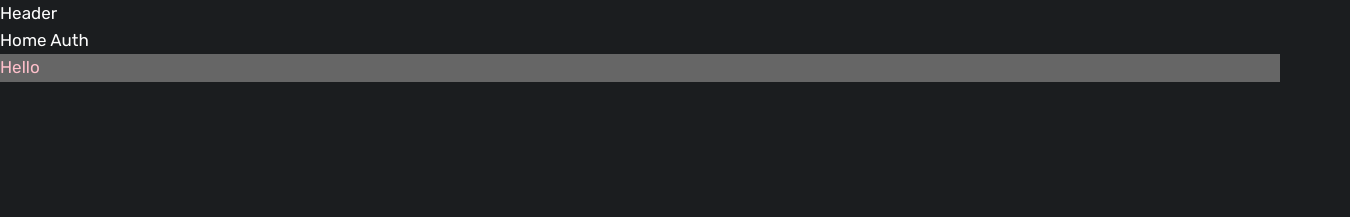
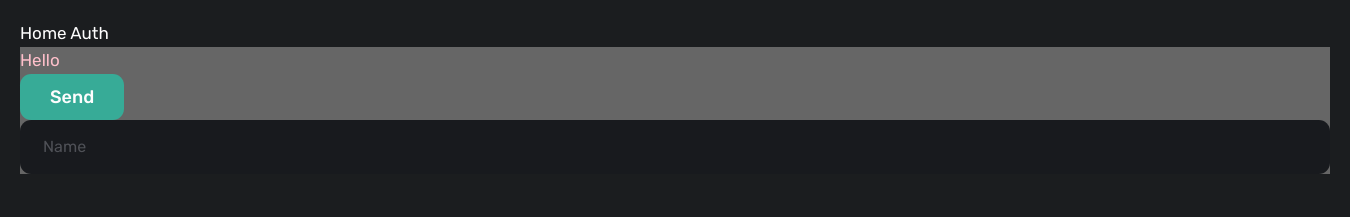
Before and after one commit to SherzodAli/ferro-bank, a website built with webpack: page src/index.html in a window 1280 px wide. Shown: the whole page, 1350 px wide, since content can reach past the window. Built offline with nearby package versions, Linux system fonts and the light colour scheme.

Commit message:
adding ui component: button and field

```diff
--- /dev/null
+++ b/src/components/layout/header/header.component.js
@@ -0,0 +1,12 @@
+import ChildComponent from '@/core/component/child.component'
+import renderService from '@/core/services/render.service'
+
+import styles from './header.module.scss'
+import template from './header.template.html'
+
+export class Header extends ChildComponent {
+	render() {
+		this.element = renderService.htmlToElement(template, [], styles)
+		return this.element
+	}
+}
--- /dev/null
+++ b/src/components/layout/header/header.module.scss
@@ -0,0 +1,11 @@
+@import '@/styles/mixins';
+
+.header {
+	@include flex-horizontal-center;
+	justify-content: space-between;
+
+	.right-side {
+		@include flex-horizontal-center;
+		gap: 20px;
+	}
+}
--- /dev/null
+++ b/src/components/layout/header/header.template.html
@@ -0,0 +1,6 @@
+<header class="header">
+	<nav>
+		<a href="/">Home</a>
+		<a href="/auth">Auth</a>
+	</nav>
+</header>
--- a/src/components/layout/layout.component.js
+++ b/src/components/layout/layout.component.js
@@ -1,25 +1,28 @@
-export class Layout {
+import ChildComponent from '@/core/component/child.component'
+import { $F } from '@/core/fquery/fquery.lib'
+import renderService from '@/core/services/render.service'
+
+import styles from './layout.module.scss'
+import template from './layout.template.html'
+
+import { Header } from './header/header.component'
+
+export class Layout extends ChildComponent {
 	constructor({ router, children }) {
+		super()
 		this.router = router
 		this.children = children
 	}
 
 	render() {
-		const headerHTML = `
-			<header>
-				Header
-				<nav>
-					<a href="/">Home</a>
-					<a href="/auth">Auth</a>
-				</nav>
-			</header>
-		`
+		this.element = renderService.htmlToElement(template, [], styles)
 
-		return `
-			${headerHTML}
-			<main>
-				${this.children}
-			</main>
-		`
+		const mainElement = $F(this.element).find('main')
+
+		const contentContainer = $F(this.element).find('#content')
+		contentContainer.append(this.children)
+
+		mainElement.before(new Header().render()).append(contentContainer.element)
+		return this.element
 	}
 }
--- /dev/null
+++ b/src/components/layout/layout.module.scss
@@ -0,0 +1,6 @@
+.layout {
+	padding: 20px;
+	min-width: 1350px;
+	margin: 0 auto;
+	position: relative;
+}
--- /dev/null
+++ b/src/components/layout/layout.template.html
@@ -0,0 +1,6 @@
+<section class="layout">
+	<main>
+		<div class="notification" id="notification"></div>
+		<div id="content"></div>
+	</main>
+</section>
--- a/src/components/screens/home/home.component.js
+++ b/src/components/screens/home/home.component.js
@@ -1,6 +1,9 @@
 import { BaseScreen } from '@/core/component/base-screen.component'
 import { $F } from '@/core/fquery/fquery.lib'
 import renderService from '@/core/services/render.service'
+
+import { Button } from '@/components/ui/button/button.component'
+import { Field } from '@/components/ui/field/field.component'
 
 import styles from './home.module.scss'
 import template from './home.template.html'
@@ -11,10 +14,25 @@ export class Home extends BaseScreen {
 	}
 
 	render() {
-		const element = renderService.htmlToElement(template, [], styles)
+		const button = new Button({
+			children: 'Send',
+			onClick: () => alert('Hey'),
+			variant: 'green'
+		})
+		const input = new Field({
+			name: 'Test',
+			placeholder: 'Name',
+			variant: 'green',
+			type: 'text',
+			value: ''
+		})
+		const element = renderService.htmlToElement(
+			template,
+			[button, input],
+			styles
+		)
 
 		$F(element).find('h1').css('color', 'pink')
-
-		return element.outerHTML
+		return element
 	}
 }
--- /dev/null
+++ b/src/components/ui/button/button.component.js
@@ -0,0 +1,27 @@
+import ChildComponent from '@/core/component/child.component'
+import { $F } from '@/core/fquery/fquery.lib'
+import renderService from '@/core/services/render.service'
+
+import styles from './button.module.scss'
+import template from './button.template.html'
+
+export class Button extends ChildComponent {
+	constructor({ children, onClick, variant }) {
+		super()
+		if (!children) throw new Error('Children field is empty')
+
+		this.children = children
+		this.onClick = onClick
+		this.variant = variant
+	}
+
+	render() {
+		this.element = renderService.htmlToElement(template, [], styles)
+
+		$F(this.element).html(this.children).click(this.onClick)
+
+		if (this.variant) $F(this.element).addClass(styles[this.variant])
+
+		return this.element
+	}
+}
--- /dev/null
+++ b/src/components/ui/button/button.module.scss
@@ -0,0 +1,38 @@
+@import '@/styles/variables';
+@import '@/styles/mixins';
+
+.button {
+	@include transition(background-color);
+	background-color: $gray;
+	color: $white;
+	border-radius: $radius;
+	padding: 12px 30px;
+	font-size: 18px;
+	font-weight: 500;
+	text-transform: capitalize;
+
+	&:disabled {
+		cursor: not-allowed;
+		pointer-events: none;
+	}
+
+	&:hover {
+		background-color: lighten($gray, 3%);
+	}
+
+	&.green {
+		background-color: rgba($secondary, 50%);
+
+		&:hover {
+			background-color: rgba($secondary, 80%);
+		}
+	}
+
+	&.purple {
+		background-color: rgba($primary, 40%);
+
+		&:hover {
+			background-color: rgba($primary, 70%);
+		}
+	}
+}
--- /dev/null
+++ b/src/components/ui/button/button.template.html
@@ -0,0 +1 @@
+<button class="button"></button>
--- /dev/null
+++ b/src/components/ui/field/field.component.js
@@ -0,0 +1,39 @@
+import ChildComponent from '@/core/component/child.component'
+import { $F } from '@/core/fquery/fquery.lib'
+import renderService from '@/core/services/render.service'
+
+import styles from './field.module.scss'
+import template from './field.template.html'
+
+export class Field extends ChildComponent {
+	constructor({ placeholder, type = 'text', value = '', name, variant }) {
+		super()
+
+		if (!name) throw new Error('Please fill field "name"')
+
+		this.placeholder = placeholder
+		this.type = type
+		this.value = value
+		this.name = name
+		this.variant = variant
+	}
+
+	render() {
+		this.element = renderService.htmlToElement(template, [], styles)
+
+		const isInputNumber = this.type === 'number'
+		const isInputCreditCard = this.variant === 'credit-card'
+
+		const inputElement = $F(this.element).find('input').input({
+			placeholder: this.placeholder,
+			type: this.type,
+			value: this.value,
+			name: this.name
+		})
+
+		if (isInputNumber) inputElement.numberInput()
+		if (isInputCreditCard) inputElement.creditCardInput()
+
+		return this.element
+	}
+}
--- /dev/null
+++ b/src/components/ui/field/field.module.scss
@@ -0,0 +1,16 @@
+@import '@/styles/variables';
+@import '@/styles/mixins';
+
+.field {
+	@include transition(border-color);
+	background-color: $gray;
+	border-radius: $radius;
+	border: 1px solid transparent;
+	padding: 12px 20px;
+	margin-bottom: 1.3rem;
+	display: block;
+
+	&:focus-within {
+		border-color: rgba($primary, 0.5);
+	}
+}
--- /dev/null
+++ b/src/components/ui/field/field.template.html
@@ -0,0 +1,3 @@
+<label class="field">
+	<input>
+</label>
--- a/src/core/fquery/fquery.lib.js
+++ b/src/core/fquery/fquery.lib.js
@@ -1,3 +1,5 @@
+import { formatCardNumberWithDashes } from '@/utils/format/format-card-number'
+
 /**
  * Better approach to work with DOM elements.
  * Modern version of JQuery.
@@ -21,6 +23,8 @@ class FQuery {
 		throw new Error('Invalid selector type')
 	}
 
+	/* FIND */
+
 	/**
 	 * Finds the first element with the specified selector
 	 * within the element scope.
@@ -28,11 +32,132 @@ class FQuery {
 	 * @returns {FQuery}
 	 */
 	find(selector) {
-		const element = new FQuery(this.element.querySelector(selector))
+		const element = this.element.querySelector(selector)
 		if (!element) throw new Error(`Element ${selector} not found!`)
 
-		return element
+		return new FQuery(element)
 	}
+
+	/* INSERT */
+
+	/**
+	 * Append a new element as a child of the selected element.
+	 * @param {HTMLElement} childElement - the child element to append.
+	 * @returns {FQuery}
+	 */
+	append(childElement) {
+		this.element.appendChild(childElement)
+		return this
+	}
+
+	/**
+	 * Insert a new element before the selected element.
+	 * @param {HTMLElement} newElement
+	 * @returns {FQuery}
+	 */
+	before(newElement) {
+		if (!(newElement instanceof HTMLElement))
+			throw new Error('Element must be an HTMLElement')
+
+		const parentElement = this.element.parentElement
+
+		if (parentElement) {
+			parentElement.insertBefore(newElement, this.element)
+			return this
+		}
+
+		throw new Error('Element does not have a parent element')
+	}
+
+	/**
+	 * Get or set inner HTML of the selected element.
+	 * @param {string} htmlContent
+	 * @returns {FQuery|string}
+	 */
+	html(htmlContent) {
+		if (typeof htmlContent === 'undefined') return this.element.innerHTML
+		if (typeof htmlContent === 'string') this.element.innerHTML = htmlContent
+		return this
+	}
+
+	/* EVENTS */
+
+	/**
+	 * Attach a click event listener
+	 * @param {function(Event): void} callback
+	 * @returns {FQuery}
+	 */
+	click(callback) {
+		this.element.addEventListener('click', callback)
+		return this
+	}
+
+	/* FORM */
+
+	/**
+	 * Set attributes and event listener for an input
+	 * @param {object} options
+	 * @param {function(Event): void} options.onInput
+	 * @param {object} options.rest - optional attributes
+	 * @returns {FQuery}
+	 */
+	input({ onInput, ...rest }) {
+		if (this.element.tagName.toLowerCase() !== 'input')
+			throw new Error('Element must be an input')
+
+		for (const [key, value] of Object.entries(rest))
+			this.element.setAttribute(key, value)
+
+		if (onInput) this.element.addEventListener('input', onInput)
+
+		return this
+	}
+
+	/**
+	 * Set attributes and event listener for a number input.
+	 * @param {number} limit - the maximum length of input value.
+	 * @returns {FQuery}
+	 */
+	numberInput(limit) {
+		if (
+			this.element.tagName.toLowerCase() !== 'input' ||
+			this.element.type !== 'number'
+		)
+			throw new Error('Element must be an input type "number"')
+
+		this.element.addEventListener('input', event => {
+			let value = event.target.value.replace(/[^0-9]/g, '')
+			if (limit) value = value.substring(0, limit)
+			event.target.value = value
+		})
+
+		return this
+	}
+
+	/**
+	 * Set attributes and event listener for a number input.
+	 * @param {number} limit - the maximum length of input value.
+	 * @returns {FQuery}
+	 */
+	creditCardInput() {
+		const limit = 16
+
+		if (
+			this.element.tagName.toLowerCase() !== 'input' ||
+			this.element.type !== 'text'
+		)
+			throw new Error('Element must be an input type "text"')
+
+		this.element.addEventListener('input', event => {
+			let value = event.target.value.replace(/[^0-9]/g, '')
+			if (limit) value = value.substring(0, limit)
+			event.target.value = formatCardNumberWithDashes(value)
+		})
+
+		return this
+	}
+
+	/* STYLES */
 
 	/**
 	 * Sets the CSS styles for the element.
@@ -41,11 +166,34 @@ class FQuery {
 	 * @returns {FQuery}
 	 */
 	css(property, value) {
-		if (typeof property !== 'string' || typeof value !== 'string') {
+		if (typeof property !== 'string' || typeof value !== 'string')
 			throw new Error('Property and value must be strings')
-		}
 
 		this.element.style[property] = value
+		return this
+	}
+
+	/**
+	 * Adds class or list of classes to the element.
+	 * @param {string|string[]} classNames
+	 * @returns {FQuery}
+	 */
+	addClass(classNames) {
+		if (!Array.isArray(classNames)) classNames = [classNames]
+
+		classNames.forEach(className => this.element.classList.add(className))
+		return this
+	}
+
+	/**
+	 * Removes class or list of classes from the element.
+	 * @param {string|string[]} classNames
+	 * @returns {FQuery}
+	 */
+	removeClass(classNames) {
+		if (!Array.isArray(classNames)) classNames = [classNames]
+
+		classNames.forEach(className => this.element.classList.remove(className))
 		return this
 	}
 }
--- a/src/core/services/render.service.js
+++ b/src/core/services/render.service.js
@@ -1,7 +1,11 @@
+import { BaseScreen } from '../component/base-screen.component'
 import ChildComponent from '../component/child.component'
 
 class RenderService {
+	#componentTagPattern = /^component-/
+
 	/**
+	 * Renders custom html tags, css classes to a normal html
 	 * @param {string} html
 	 * @param {Array} components
 	 * @param {Object} [styles]
@@ -22,39 +26,66 @@ class RenderService {
 	}
 
 	/**
-	 *
+	 * Replaces custom html tags to its html content
 	 * @param {HTMLElement} parentElement
 	 * @param {Array} components
 	 */
 	#replaceComponentTags(parentElement, components) {
-		const componentTagPattern = /^component-/
-		const allElements = parentElement.getElementsByTagName('*')
+		const allElements = [...parentElement.getElementsByTagName('*')]
 
-		for (const element of allElements) {
-			const elementTagName = element.tagName.toLowerCase()
-			if (componentTagPattern.test(elementTagName)) {
-				const componentName = elementTagName
-					.replace(componentTagPattern, '')
+		allElements.map(element => {
+			if (!this.#componentTagPattern.test(element.tagName.toLowerCase())) return
+
+			const foundComponent = this.#findComponent(element, components)
+			if (!foundComponent) return
+
+			element.replaceWith(this.#getComponentContent(foundComponent))
+		})
+	}
+
+	/**
+	 * Finds specified component by name in provided components list
+	 * @param {HTMLElement} element
+	 * @param {Array} components
+	 * @returns {ChildComponent|BaseScreen}
+	 */
+	#findComponent(element, components) {
+		const componentName = element.tagName
+			.toLowerCase()
+			.replace(this.#componentTagPattern, '')
 			.replace(/-/g, '')
+
 		const foundComponent = components.find(Component => {
 			const instance =
 				Component instanceof ChildComponent ? Component : new Component()
 			return instance.constructor.name.toLowerCase() === componentName
 		})
 
-				if (foundComponent) {
-					const componentContent =
-						foundComponent instanceof ChildComponent
-							? foundComponent.render()
-							: new foundComponent().render()
-					element.replaceWith(componentContent)
-				} else {
+		if (!foundComponent) {
 			console.error(
 				`Component "${componentName}" not found in the provided components array.`
 			)
+			return
 		}
+
+		return foundComponent
 	}
+
+	/**
+	 * Gets html content of the component
+	 * @param {ChildComponent|BaseScreen} component
+	 * @returns {string}
+	 */
+	#getComponentContent(component) {
+		if (component instanceof BaseScreen) {
+			return new component.render()
 		}
+
+		if (component instanceof ChildComponent) {
+			return component.render()
+		}
+
+		throw new Error('Component must be type of ChildComponent or BaseScreen')
 	}
 
 	/**
--- /dev/null
+++ b/src/utils/format/format-card-number.js
@@ -0,0 +1,9 @@
+/**
+ * Formats a credit card number string by adding dashes (-)
+ * after every 4th character
+ * @param {string} cardNumber
+ * @returns {string}
+ */
+export function formatCardNumberWithDashes(cardNumber) {
+	return cardNumber.replace(/(\d{4})(?=\d)/g, '$1-')
+}
```
Also changed, not shown: src/components/screens/home/home.template.html (+2 -0 lines), src/core/router/router.js (+5 -2 lines). Lines whose indentation alone changed are shown as unchanged.
